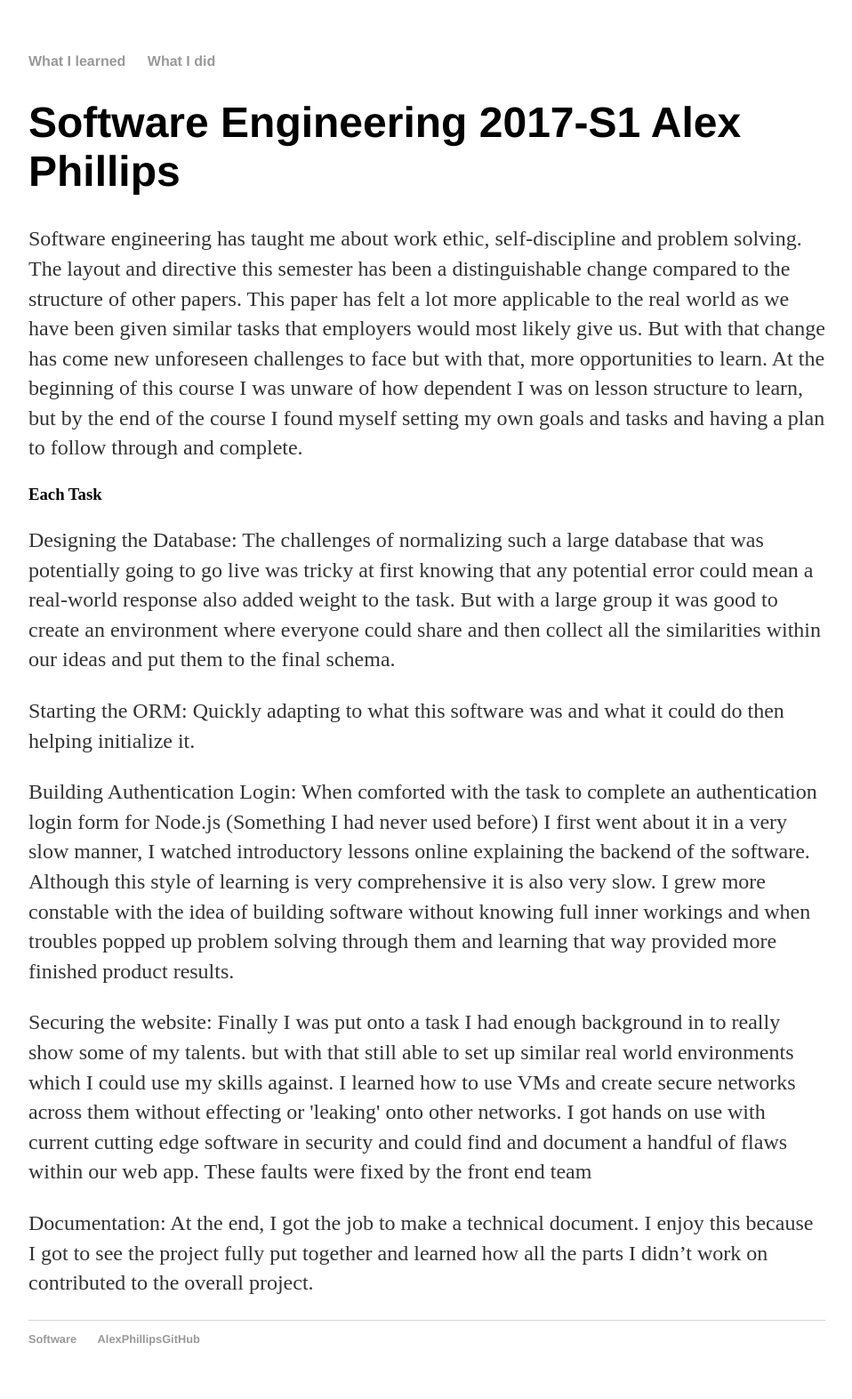
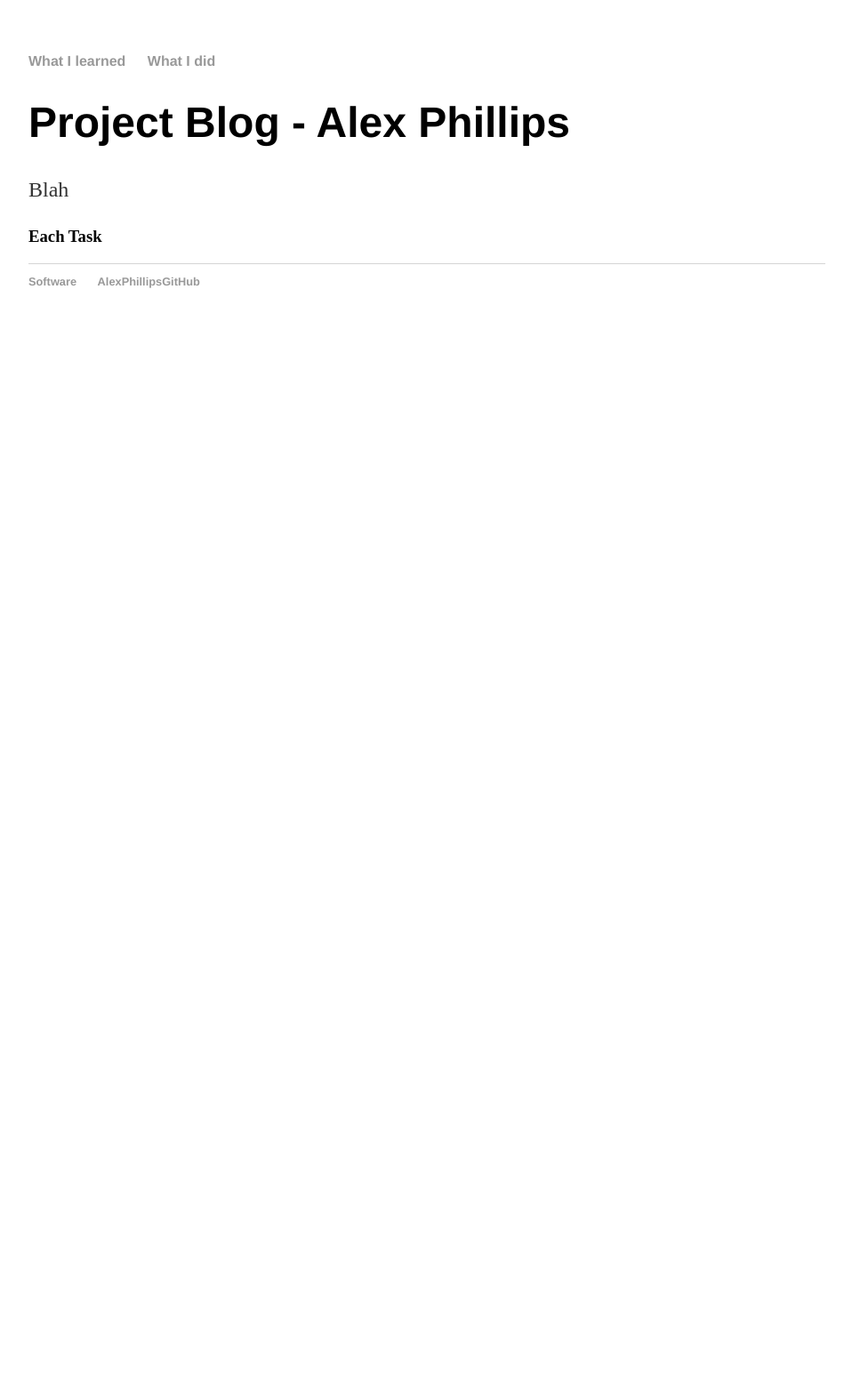
Before and after one commit to AlexPhillipsNZ/AlexPhillipsNZ.github.io, a Jekyll site: the page built from index.html, in a window 1280 px wide. Shown: the whole page at 89% size, without its empty margins (160-1118 px from the left). Built offline with Jekyll 4.4.1, drawn with Linux system fonts in a browser that asks for light colours; after the commit the page ends 900 px from its top, so only the background shows below that.

Commit message:
Update index.html

```diff
--- a/index.html
+++ b/index.html
@@ -3,40 +3,9 @@ layout: default
 title: Alex Phillips
 ---
 <div class="blurb">
-	<h1>Software Engineering 2017-S1 Alex Phillips</h1>
-	<p>Software engineering has taught me about work ethic, self-discipline and problem solving. The layout and directive this
-	semester has been a distinguishable change compared to the structure of other papers. This paper has felt a lot more
-	applicable to the real world as we have been given similar tasks that employers would most likely give us. But with that change
-	has come new unforeseen challenges to face but with that, more opportunities to learn. At the beginning of this course I was unware
-	of how dependent I was on lesson structure to learn, but by the end of the course I found myself setting my own goals and
-	tasks and having a plan to follow through and complete. </p>
+	<h1>Project Blog - Alex Phillips</h1>
+	<p> Blah </p>
 
 	<h3> Each Task </h3>
 
-	<p> Designing the Database: The challenges of normalizing such a large database that was potentially going to go live was tricky at first
-	knowing that any potential error could mean a real-world response also added weight to the task. But with a large group it was
-	good to create an environment where everyone could share and then collect all the similarities within our ideas and put them to the
-	final schema.</p>
-
-	<p> Starting the ORM: Quickly adapting to what this software was and what it could do then helping initialize it. </p>
-
-	<p> Building Authentication Login: When comforted with the task to complete an authentication login
-	form for Node.js (Something I had never used before) I first went about it in a very slow manner, I watched introductory lessons
-	online explaining the backend of the software. Although this style of learning is very comprehensive it is also very slow.
-	I grew more constable with the idea of building software without knowing full inner workings and when troubles popped up
-	problem solving through them and learning that way provided more finished product results. </p>
-
-	<p> Securing the website: Finally I was put onto a task I had enough background in to really show some of my talents.
-	but with that still able to set up similar real world environments which I could use my skills against. I learned how to use VMs
-	and create secure networks across them without effecting or 'leaking' onto other networks. I got hands on use with current cutting
-	edge software in security and could find and document a handful of flaws within our web app. These faults were fixed by the front
-	end team</p>
-
-	<p> Documentation: At the end, I got the job to make a technical document. I enjoy this because I got to see the project fully put
-	together and learned how all the parts I didn’t work on contributed to the overall project. </p>
-
-
-
-
-
 </div><!-- /.blurb -->
```
